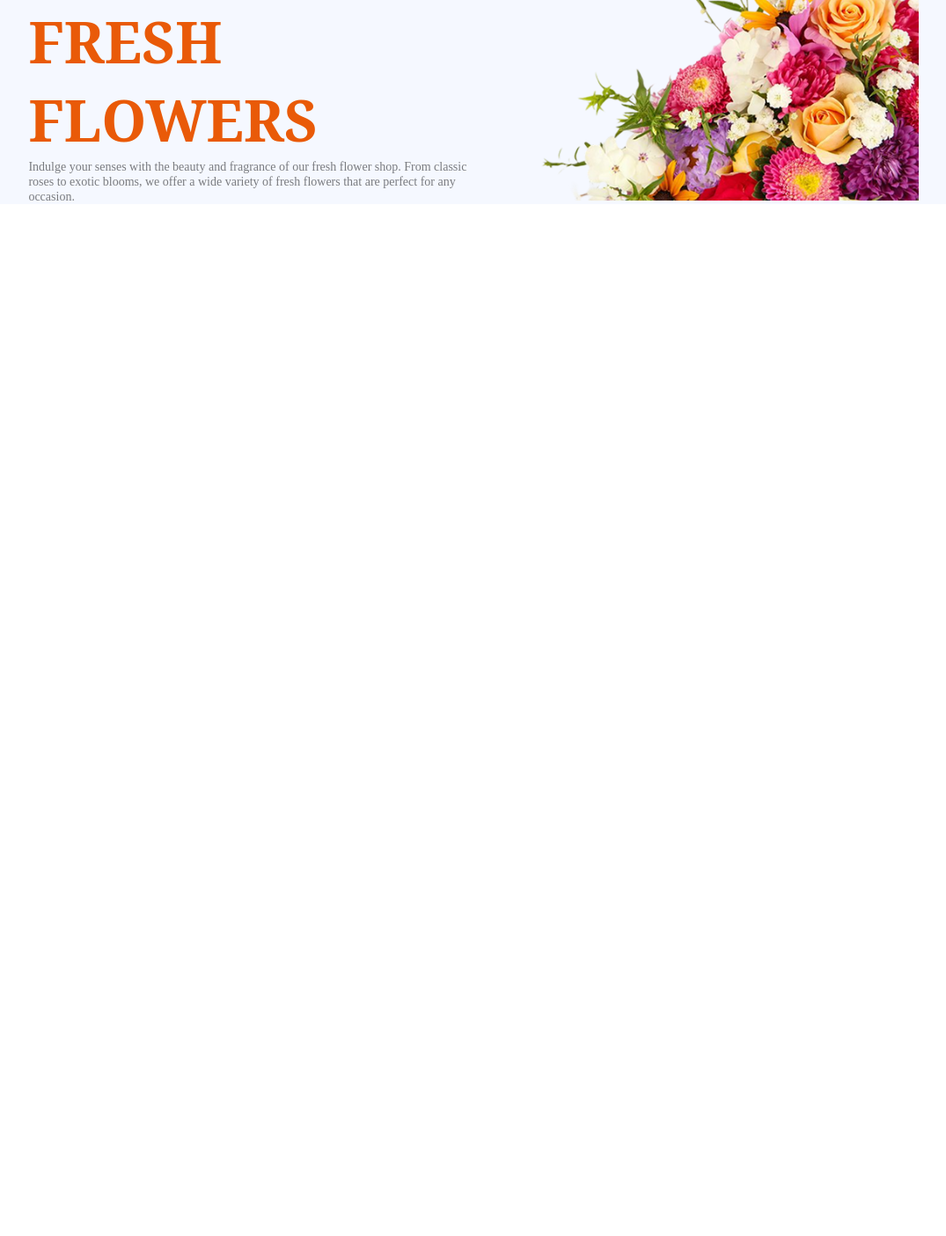
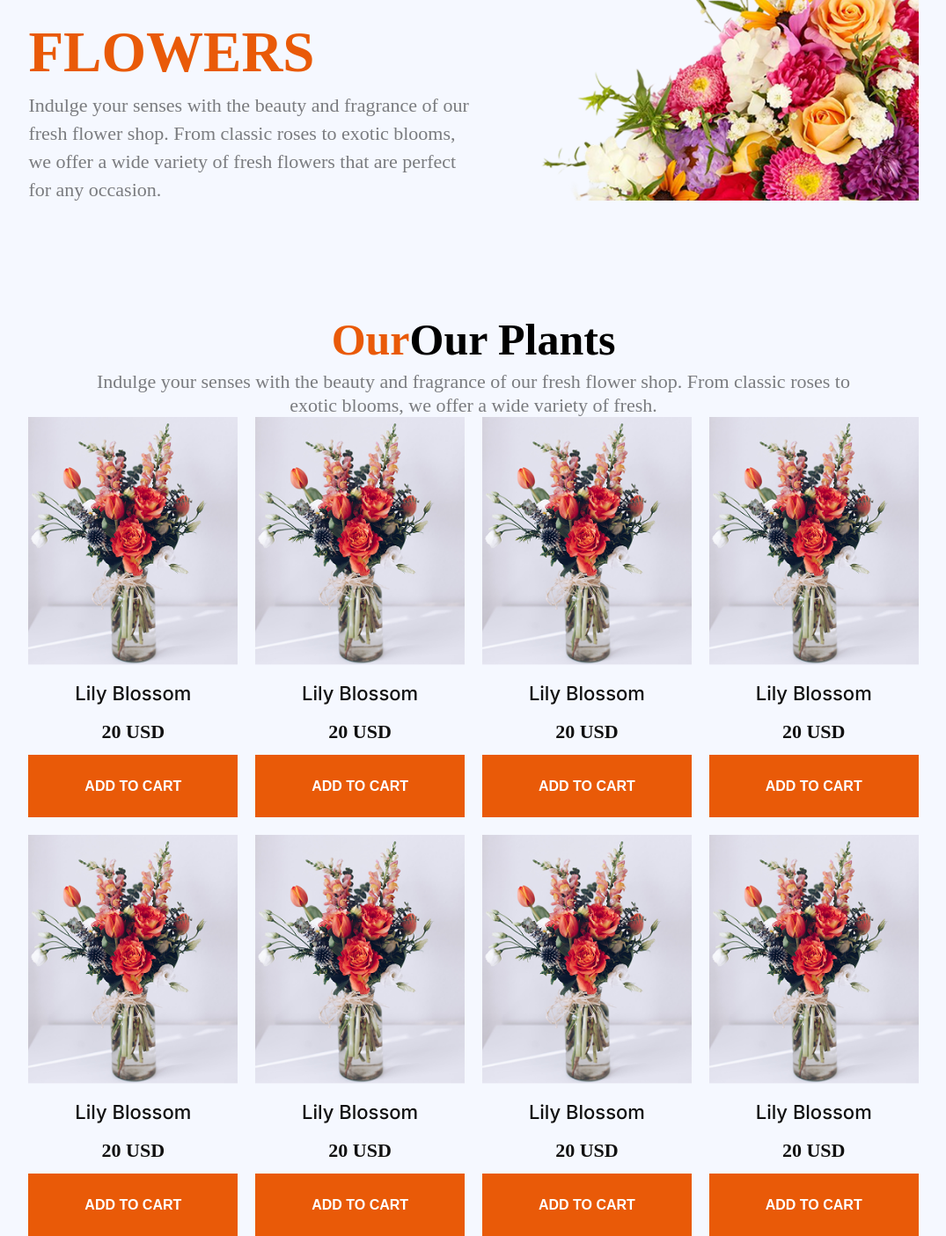
Before and after one commit to Mosarof-Hossen/assignment-2, a plain HTML site: page index.html in a window 1280 px wide. Shown: the part 334-1739 px from the top of the page at 88% size, without its empty margins (102-1177 px from the left). Before the commit the page ends 800 px from the top, so only its background shows below. Drawn offline with Linux system fonts and the light colour scheme.

Commit message:
our-plant-card section added

```diff
--- a/cascading-style-sheey/style.css
+++ b/cascading-style-sheey/style.css
@@ -83,7 +83,7 @@ img{
 }
 
 .banner-title{
-    font-family: Noto Serif;
+    font-family: "Noto" Serif;
     font-size: 65px;
     font-weight: 700;
     line-height: 89px;
@@ -98,17 +98,91 @@ img{
 .banner-discreption{
     color: rgba(0, 0, 0, 0.5);
     font-family: "Inter" sans-serif;
-    font-size: 14px;
+    font-size: 22px;
     font-weight: 400;
-    line-height: 17px;
+    line-height: 32px;
 
 }
+/* banner-section-end */
+/* our-plant-section-start */
+.our-title{
+    font-family: "Noto" Serif;
+    font-size: 50px;
+    font-weight: 700;
+    line-height: 68px;
+    letter-spacing: 0%;
+    text-align: center;
+}
+.our-discreption{
+    color: rgba(0, 0, 0, 0.5);
+    font-family: "Inter" sans-serif;
+    font-size: 22px;
+    font-weight: 400;
+    line-height: 27px;
+    letter-spacing: 0%;
+    text-align: center;
+    max-width: 888px;
+    margin: 0 auto;
+}
+/* plant-card-start*/
+.our-plant-card{
+    display: grid;
+    grid-template-columns: repeat(4, 1fr);
+    gap: 20px;
+}
+.plant-title{
+    color: rgb(17, 17, 17);
+    font-family: "Inter";
+    font-size: 22px;
+    font-weight: 500;
+    line-height: 150%;
+    letter-spacing: 0%;
+    text-align: left;
+    text-align: center;
+    margin: 10px 0;
+}
+.plant-price{
+    color: rgb(17, 17, 17);
+    font-family: "Inter" sans-serif;
+    font-size: 22px;
+    font-weight: 700;
+    line-height: 150%;
+    letter-spacing: 0%;
+    text-align: left;
+    text-align: center;
+    margin: 10px 0;
+}
+#plant-btn{
+    background-color: rgb(233, 90, 8);
+    padding: 26px 50px;
+    width: 100%;
+    border: none;
+    color: rgb(255, 255, 255);
+    font-family: "Inter" sans-serif;
+    font-size: 16px;
+    font-weight: 600;
+    line-height: 19px;
+    letter-spacing: 0%;
+    text-align: center;
+}
+/*  */
+
+
+
+
 
 
 
 
 /* mobile-responsive */
 @media (max-width:676px) {
+
+    .all-container{
+    width: calc(94%);
+    margin: 0 auto;
+
+}
+
    .navbar{
     display: none;
     justify-content: space-between;
@@ -116,9 +190,13 @@ img{
 
 }
 .navbar-mobile{
-     display: flex;
+    display: flex;
     justify-content: space-between;
     align-items: center;
+}
+.menu-bar-color{
+    color: rgb(37, 36, 50);
+    font-size: 18px;
 }
 
 /* banner-section-responsive */
@@ -145,16 +223,64 @@ img{
 
 .banner-title{
     font-family: "Noto" Serif;
-    font-size: 1.5rem;
+    font-size: 24px;
     font-weight: 700;
     line-height: 36px;
-   margin-top: 30px;
+
+}
+.banner-discreption{
+    color: rgba(0, 0, 0, 0.5);
+    font-family: "Inter" sans-serif;
+    font-size: 14px;
+    font-weight: 400;
+    line-height: 17px;
+    margin-top: 10px;
+
+}
+/* our-plant-section-start */
+.our-title{
+    font-family: "Noto" Serif;
+    font-size: 50px;
+    font-weight: 700;
+    line-height: 68px;
+    letter-spacing: 0%;
+    text-align: center;
+}
+.our-discreption{
+    color: rgba(0, 0, 0, 0.5);
+    font-family: "Inter" sans-serif;
+    font-size: 22px;
+    font-weight: 400;
+    line-height: 27px;
+    letter-spacing: 0%;
+    text-align: center;
+    width: 100%;
+    margin: 0 auto;
 }
 
-.banner-discreption{
-margin-top: 10px;
+/* our-card-plant */
+.our-plant-card{
+    display: grid;
+    grid-template-columns: repeat(2, 1fr);
+    max-width: calc(100% - 20px);
+    gap: 20px;
+    margin-top: 30px;
+}
+
+#plant-btn{
+    background-color: rgb(233, 90, 8);
+    padding: 26px 50px;
+    width: 100%;
+    border: none;
+    color: rgb(255, 255, 255);
+    font-family: "Inter" sans-serif;
+    font-size: 10px;
+    font-weight: 500;
+    line-height: 19px;
+    text-align: center;
 }
 
 
 
+
 }
--- a/index.html
+++ b/index.html
@@ -1,19 +1,28 @@
 <!DOCTYPE html>
 <html lang="en">
   <head>
-    <meta charset="UTF-8">
-    <meta name="viewport" content="width=device-width, initial-scale=1.0">
+    <meta charset="UTF-8" />
+    <meta name="viewport" content="width=device-width, initial-scale=1.0" />
     <title>Flower market</title>
     <!-- google-font-link -->
-     <link rel="preconnect" href="https://fonts.googleapis.com">
-    <link rel="preconnect" href="https://fonts.gstatic.com" crossorigin>
-    <link href="https://fonts.googleapis.com/css2?family=Inter:ital,opsz,wght@0,14..32,100..900;1,14..32,100..900&family=Noto+Sans:ital,wght@0,100..900;1,100..900&display=swap" rel="stylesheet">
+    <link rel="preconnect" href="https://fonts.googleapis.com" />
+    <link rel="preconnect" href="https://fonts.gstatic.com" crossorigin />
+    <link
+      href="https://fonts.googleapis.com/css2?family=Inter:ital,opsz,wght@0,14..32,100..900;1,14..32,100..900&family=Noto+Sans:ital,wght@0,100..900;1,100..900&display=swap"
+      rel="stylesheet"
+    />
     <!-- google-font-end -->
     <!-- font-awesome-icon-link -->
-      <link rel="stylesheet" href="https://cdnjs.cloudflare.com/ajax/libs/font-awesome/7.0.0/css/all.min.css" integrity="sha512-DxV+EoADOkOygM4IR9yXP8Sb2qwgidEmeqAEmDKIOfPRQZOWbXCzLC6vjbZyy0vPisbH2SyW27+ddLVCN+OMzQ==" crossorigin="anonymous" referrerpolicy="no-referrer" />
+    <link
+      rel="stylesheet"
+      href="https://cdnjs.cloudflare.com/ajax/libs/font-awesome/7.0.0/css/all.min.css"
+      integrity="sha512-DxV+EoADOkOygM4IR9yXP8Sb2qwgidEmeqAEmDKIOfPRQZOWbXCzLC6vjbZyy0vPisbH2SyW27+ddLVCN+OMzQ=="
+      crossorigin="anonymous"
+      referrerpolicy="no-referrer"
+    />
     <!-- font-awesome-icon-link-end -->
     <!-- main-style-css-link -->
-        <link rel="stylesheet" href="cascading-style-sheey/style.css">
+    <link rel="stylesheet" href="cascading-style-sheey/style.css" />
   </head>
   <body>
     <section class="all-section">
@@ -21,24 +30,34 @@
         <header>
           <nav class="navbar">
             <div class="logo">
-                        <img src="image/logo.png" alt="logo-image">
+              <img src="image/logo.png" alt="logo-image" />
             </div>
             <div class="menu">
               <ul class="menu-items">
                 <li><a href="#">Home</a></li>
                 <li><a href="#">Shop</a></li>
                 <li><a href="#">About Us</a></li>
-                            <li><a href="#"><i  class="fa-solid fa-cart-shopping menu-bar-color"></i> <span class="menu-bar-color">cart ($56)</span></a></li>
+                <li>
+                  <a href="#"
+                    ><i class="fa-solid fa-cart-shopping menu-bar-color"></i>
+                    <span class="menu-bar-color">cart ($56)</span></a
+                  >
+                </li>
               </ul>
             </div>
           </nav>
           <nav class="navbar-mobile">
             <div class="logo">
-                        <img src="image/logo.png" alt="logo-image">
+              <img src="image/logo.png" alt="logo-image" />
             </div>
             <div class="menu">
               <ul class="menu-items">
-                            <li><a href="#"><i  class="fa-solid fa-cart-shopping menu-bar-color"></i> <span class="menu-bar-color">cart ($56)</span></a></li>
+                <li>
+                  <a href="#plant-btn"
+                    ><i class="fa-solid fa-cart-shopping menu-bar-color"></i>
+                    <span class="menu-bar-color">cart ($56)</span></a
+                  >
+                </li>
               </ul>
             </div>
           </nav>
@@ -48,22 +67,97 @@
             <div class="banner">
               <div class="banner-content">
                 <div class="banner-title-w">
-                             <h1 class="banner-title">ALWAYS <span class="color-h">FRESH FLOWERS</span></h1>
-                             <p class="banner-discreption">Indulge your senses with the beauty and fragrance of our fresh flower shop. From classic roses to exotic blooms, we offer a wide variety of fresh flowers that are perfect for any occasion. </p>
+                  <h1 class="banner-title">
+                    ALWAYS <span class="color-h">FRESH</span>
+                  </h1>
+                  <h1 class="banner-title"><span class="color-h">FLOWERS</span></h1>
+                  <p class="banner-discreption">
+                    Indulge your senses with the beauty and fragrance of our
+                    fresh flower shop. From classic roses to exotic blooms, we
+                    offer a wide variety of fresh flowers that are perfect for
+                    any occasion.
+                  </p>
                 </div>
-
               </div>
               <div class="banner-image">
                 <div class="banner-title-w">
-                                <img src="image/hero-flower.png" alt="">
+                  <img src="image/hero-flower.png" alt="" />
                 </div>
               </div>
             </div>
           </section>
         </header>
+        <!-- header-section-end -->
+        <!-- main-section-start -->
+        <main>
+          <!-- our-plant-section-start -->
+          <section>
+            <div class="our-plant">
+              <!-- our-title-start -->
+              <h1 class="our-title">
+                <span class="color-h">Our</span>Our Plants
+              </h1>
+              <p class="our-discreption">
+               Indulge your senses with the beauty and fragrance of our fresh flower shop. From classic roses to exotic blooms, we offer a wide variety of fresh.
+              </p>
+              <!-- our-title-end -->
+              <!-- our-plant-card-section -->
+               <div class="our-plant-card">
+                <!-- grid -->
+                <div class="plant-card">
+                  <img src="image/sample-flower-image.png" alt="sample-image">
+                  <h1 class="plant-title">Lily Blossom</h1>
+                  <h2 class="plant-price">20 USD</h2>
+                  <button id="plant-btn">ADD TO CART</button>
+                </div>
+                <div class="plant-card">
+                  <img src="image/sample-flower-image.png" alt="sample-image">
+                  <h1 class="plant-title">Lily Blossom</h1>
+                  <h2 class="plant-price">20 USD</h2>
+                  <button id="plant-btn">ADD TO CART</button>
+                </div>
+                <div class="plant-card">
+                  <img src="image/sample-flower-image.png" alt="sample-image">
+                  <h1 class="plant-title">Lily Blossom</h1>
+                  <h2 class="plant-price">20 USD</h2>
+                  <button id="plant-btn">ADD TO CART</button>
+                </div>
+                <div class="plant-card">
+                  <img src="image/sample-flower-image.png" alt="sample-image">
+                  <h1 class="plant-title">Lily Blossom</h1>
+                  <h2 class="plant-price">20 USD</h2>
+                  <button id="plant-btn">ADD TO CART</button>
+                </div>
+                <div class="plant-card">
+                  <img src="image/sample-flower-image.png" alt="sample-image">
+                  <h1 class="plant-title">Lily Blossom</h1>
+                  <h2 class="plant-price">20 USD</h2>
+                  <button id="plant-btn">ADD TO CART</button>
+                </div>
+                <div class="plant-card">
+                  <img src="image/sample-flower-image.png" alt="sample-image">
+                  <h1 class="plant-title">Lily Blossom</h1>
+                  <h2 class="plant-price">20 USD</h2>
+                  <button id="plant-btn">ADD TO CART</button>
+                </div>
+                <div class="plant-card">
+                  <img src="image/sample-flower-image.png" alt="sample-image">
+                  <h1 class="plant-title">Lily Blossom</h1>
+                  <h2 class="plant-price">20 USD</h2>
+                  <button id="plant-btn">ADD TO CART</button>
+                </div>
+                <div class="plant-card">
+                  <img src="image/sample-flower-image.png" alt="sample-image">
+                  <h1 class="plant-title">Lily Blossom</h1>
+                  <h2 class="plant-price">20 USD</h2>
+                  <button id="plant-btn">ADD TO CART</button>
                 </div>
 
+               </div>
+            </div>
           </section>
-
+        </main>
+      </div>
+    </section>
   </body>
 </html>
```
Lines whose indentation alone changed are shown as unchanged.
